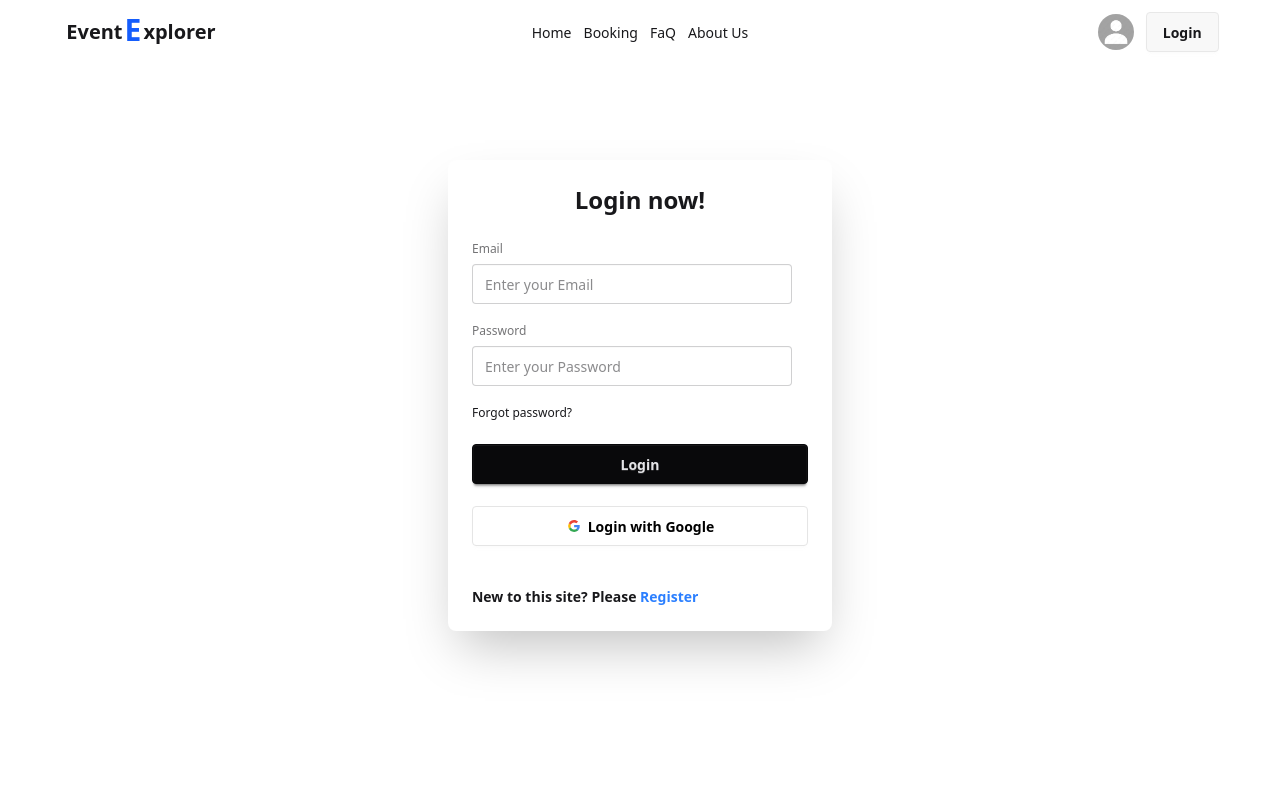
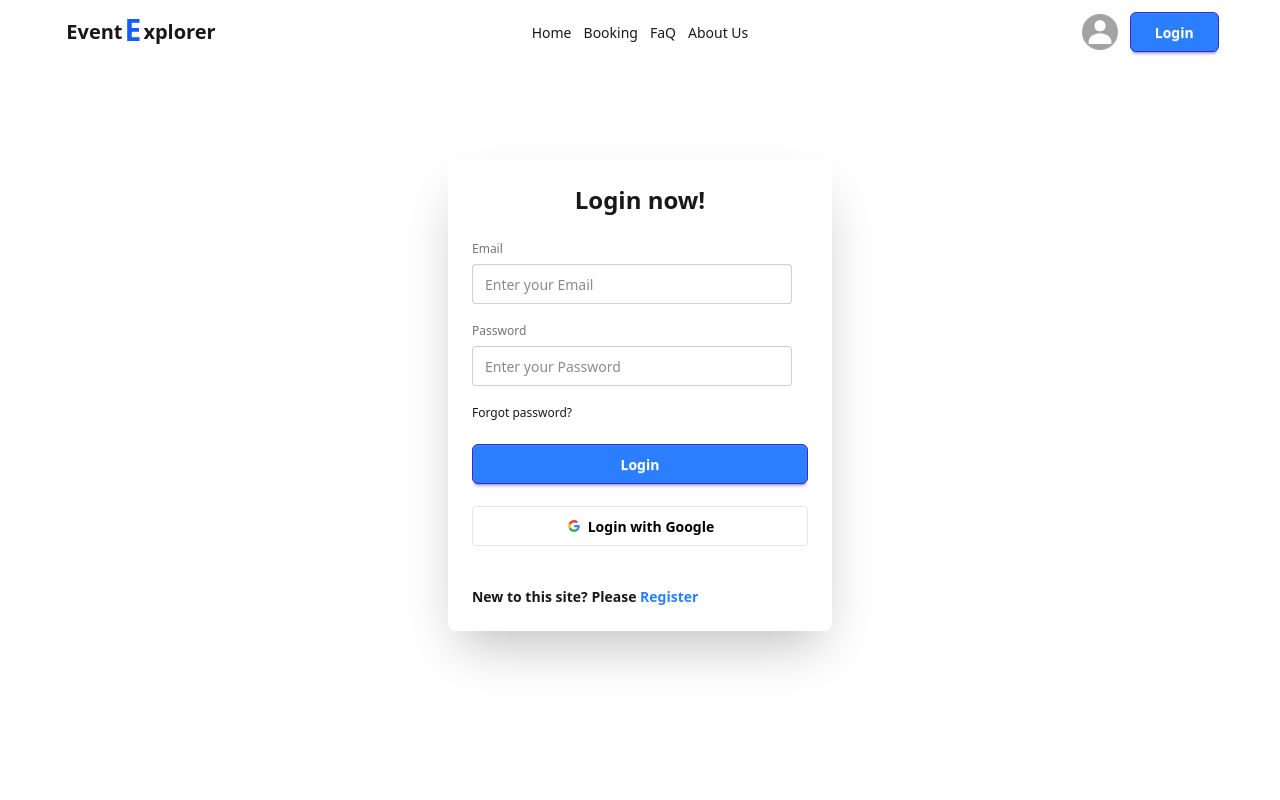
Before and after one commit to tahmid-khan-hub/Event-Explorar, a React (Vite) app: page /login in a window 1280 px wide. Shown: the top 800 px of the page. Built offline with nearby package versions, Linux system fonts and the light colour scheme; no server answers.

Commit message:
updated all button

```diff
--- a/src/components/Card/Card.jsx
+++ b/src/components/Card/Card.jsx
@@ -28,7 +28,7 @@ const Card = ({card}) => {
             <span className="text-sm text-blue-600 font-medium">{card.category}</span>
         </div>
         <Link to={`/eventDetails/${card.id}`}>
-        <button className="btn mt-8 w-full font-semibold py-2 px-4 rounded-xl ">
+        <button className="btn mt-8 w-full btn-primary font-semibold py-2 px-6 rounded-md text-white bg-blue-500 hover:bg-blue-600">
             View More
         </button>
         </Link>
--- a/src/components/EventDetails/EventDetails.jsx
+++ b/src/components/EventDetails/EventDetails.jsx
@@ -122,7 +122,7 @@ const EventDetails = () => {
                 Seat already booked
               </button>
             ) : (
-              <button className="btn mt-5 w-[200px] mx-auto">
+              <button className="btn mt-5 w-[200px] btn-primary px-6 py-2 rounded-md text-white bg-blue-500 hover:bg-blue-600 mx-auto">
                 Reserve Your Seat Now
               </button>
             )}
--- a/src/components/Login/Login.jsx
+++ b/src/components/Login/Login.jsx
@@ -52,9 +52,8 @@ const Login = () => {
             <a className="link link-hover ">Forgot password?</a>
           </div>
 
-          <button className="btn btn-neutral mt-4">Login</button>
+          <button className="btn btn-primary px-6 py-2 rounded-md text-white bg-blue-500 hover:bg-blue-600 mt-4">Login</button>
 
-          {/* <p className="font-semibold text-center">or</p> */}
 
           {/* Google */}
           <button className="btn my-4 bg-white text-black border-[#e5e5e5]">
--- a/src/components/Navbar/Navbar.jsx
+++ b/src/components/Navbar/Navbar.jsx
@@ -64,7 +64,7 @@ const Navbar = () => {
       <div className="navbar-end">
         <Link to="/updateProfile"><img className="w-9 h-9 mr-3 object-cover rounded-full " src={`${user? user.photoURL : userimg}`} alt="" title={user ? user.displayName : ""}/></Link>
 
-        {user ? <button onClick={handleLogOut} className="btn">Log Out</button> : <Link to="/login"><button className="btn">Login</button></Link>}
+        {user ? <button onClick={handleLogOut} className="btn btn-primary px-6 py-2 rounded-md text-white bg-blue-500 hover:bg-blue-600">Log Out</button> : <Link to="/login"><button className="btn btn-primary px-6 py-2 rounded-md text-white bg-blue-500 hover:bg-blue-600">Login</button></Link>}
       </div>
     </div>
   );
--- a/src/components/Register/Register.jsx
+++ b/src/components/Register/Register.jsx
@@ -96,7 +96,7 @@ const Register = () => {
             required
           />
 
-          <button className="btn btn-neutral mt-4">Register</button>
+          <button className="btn btn-primary px-6 py-2 rounded-md text-white bg-blue-500 hover:bg-blue-600 mt-4">Register</button>
         </form>
 
         {error && <p className="text-red-500 font-semibold">{error}</p>}
```
